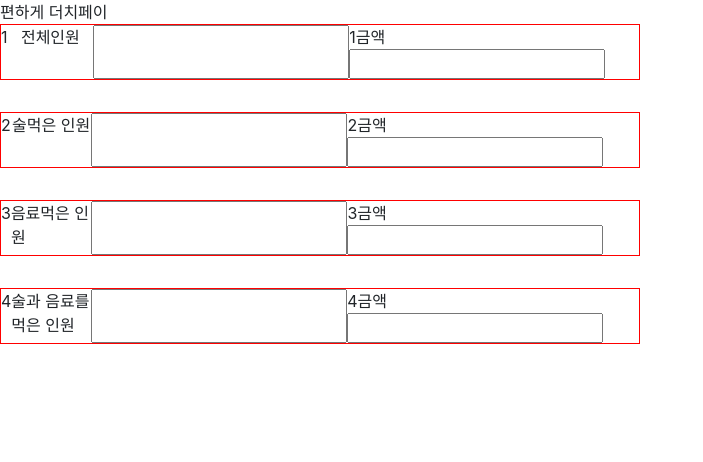
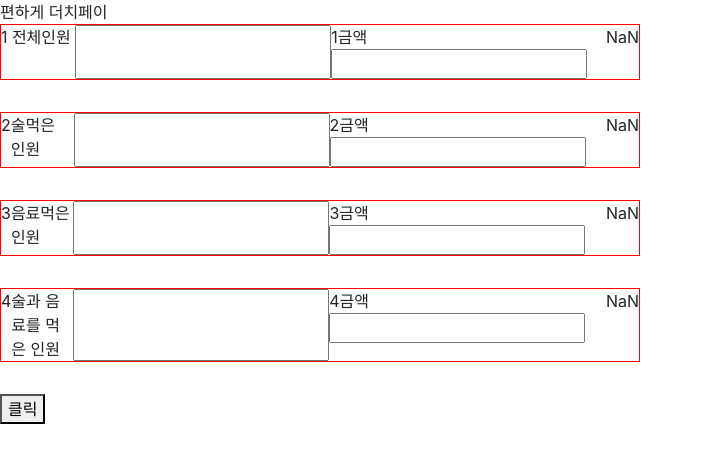
Before and after one commit to qkr30510/dutch-project, a React (Create React App) app: page / in a window 1280 px wide. Shown: the top 462 px of the page, without its empty margins (0-703 px from the left). Built offline with nearby package versions, Linux system fonts and the light colour scheme.

Commit message:
Fix Main

```diff
--- a/src/App.js
+++ b/src/App.js
@@ -1,4 +1,5 @@
 import React from 'react';
+import Realmain from './Component/Realmain';
 import Main from './Component/Main';
 import 'bootstrap/dist/css/bootstrap.css'
 
--- a/src/Component/Input.js
+++ b/src/Component/Input.js
@@ -2,7 +2,7 @@ import React from 'react';
 const Input = ({payvalue,OnChange}) => {
     return (
         <>
-            <input type="text" onChange={OnChange} value={payvalue} />
+            <input type="number" onChange={OnChange} value={payvalue} />
         </>
     )
 }
--- a/src/Component/Input2.js
+++ b/src/Component/Input2.js
@@ -2,7 +2,7 @@ import React from 'react';
 const Input2 = ({personvalue,OnChange,}) => {
     return (
         <>
-            <input type="text" onChange={OnChange} value={personvalue}/>
+            <input type="number" onChange={OnChange} value={personvalue}/>
         </>
     )
 }
--- a/src/Component/Main.js
+++ b/src/Component/Main.js
@@ -1,4 +1,4 @@
-import React, { useState, useCallback,useEffect } from 'react';
+import React, { useState, useCallback, useEffect } from 'react';
 import styled from 'styled-components';
 import Input from './Input';
 import Input2 from './Input2';
@@ -20,7 +20,7 @@ const PayBox = styled.div``;
 const Main = () => {
   const [payvalue, setPayvalue] = useState('');
   const [personvalue, setPersonvalue] = useState('');
-  const [result, setResult] = useState();
+  const [result, setResult] = useState([]);
 
   const Title = [
     {
@@ -53,13 +53,18 @@ const Main = () => {
     setPersonvalue(e.target.value);
   }, []);
 
-  useEffect((e)=>{
-    setResult(personvalue / payvalue)
-  },[personvalue, payvalue])
+  useEffect(
+    (e) => {
+      setResult(personvalue / payvalue);
+
+    },
+    [personvalue, payvalue],
+  );
+
 
   let Tities = Title.map((Titless) => (
-    <Wrap>
-      <Titlebox key={Titless.id} >
+    <Wrap key={Titless.id} id={Titless.id} result={result}>
+      <Titlebox id={Titless.id}>
         <span>{Titless.id}</span>
         <span>{Titless.name}</span>
         <Input value={payvalue} OnChange={OnChange} />
@@ -69,12 +74,29 @@ const Main = () => {
         <span>{Titless.pay}</span>
         <Input2 value={personvalue} OnChange={OnChange2} />
       </PayBox>
+      <span>{result}</span>
     </Wrap>
   ));
+
+  console.log('체크' , Tities[1].props.result);
   console.log('x', payvalue, 'c', personvalue);
-  console.log('계산',  result);
 
+  const onClick = (()=>{
+    console.log('계산', result);
+    // setRealmain(result)
+  },[])
 
-  return <div>{Tities}</div>;
+  // const onClick = (()=>{
+  //   console.log('계산', result);
+  //   setRealmain(result)
+
+  // },[])
+
+  return (
+    <div>
+      {Tities}
+      <button type="button" onClick={onClick}>클릭</button>
+    </div>
+  );
 };
 export default Main;
--- /dev/null
+++ b/src/Component/Realmain.js
@@ -0,0 +1,13 @@
+import React, { useState } from 'react'
+import Main from './Main';
+const Realmain = () => {
+    const [realmain, setRealmain] = useState();
+    console.log('나오나',realmain)
+    return (
+        <div>
+            <Main/>
+            <span realmain={setRealmain}>z</span>
+        </div>
+    )
+}
+export default Realmain
```
Also changed, not shown: src/Component/CostInput.js (deleted, +0 -47 lines).
